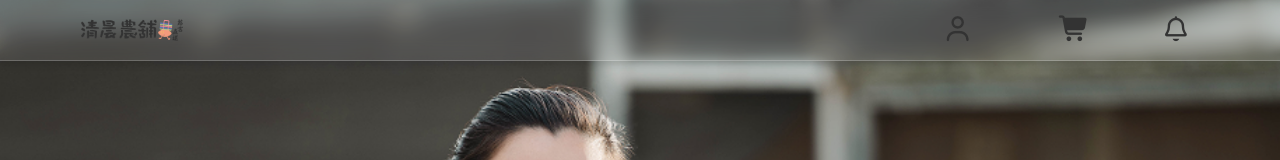
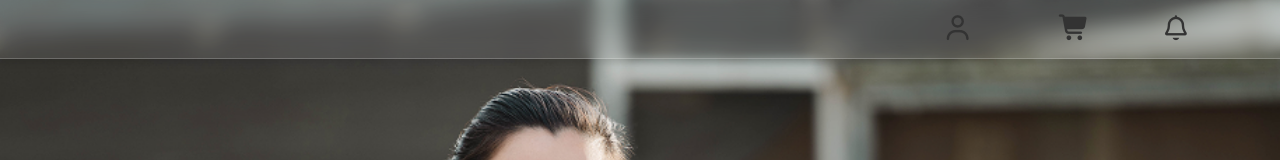
Before and after one commit to rHyThM3294/morning-farm, a Vue app: page / in a window 1280 px wide. Shown: the top 160 px of the page. Built offline with nearby package versions, Linux system fonts and the light colour scheme.

Commit message:
嘗試刪掉div class="Logo"

```diff
--- a/src/components/layout/SiteHeader.vue
+++ b/src/components/layout/SiteHeader.vue
@@ -3,7 +3,7 @@
     <div class="container">
       <div class="headerUp">
         <RouterLink to="/" class="logoLink">
-          <div class="logo"></div>
+
         </RouterLink>
         <div class="searchBox webSearch">
           <input type="text" placeholder="我想要買..." />
```
Also changed, not shown: 65 other files (tests, documents, lock files or other folders).
